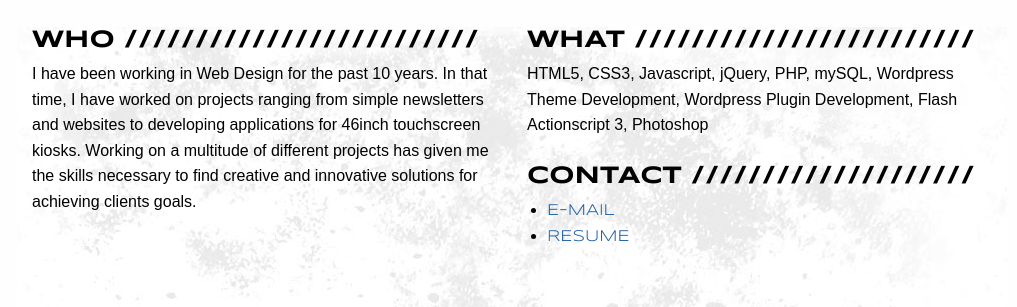
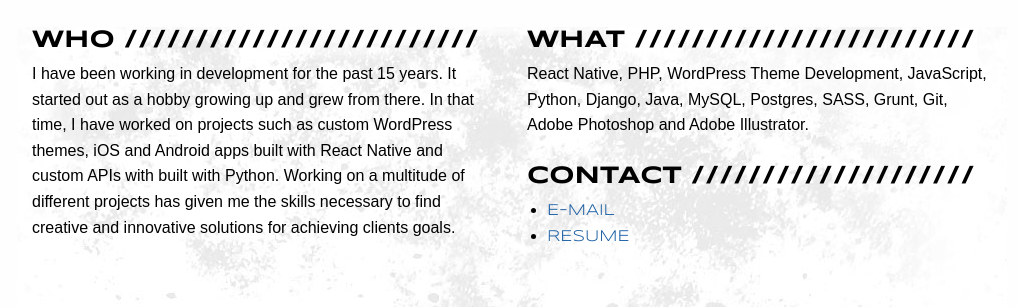
Before and after one commit to cvongrim/cvongrim.github.io, a website: page src/html/index.mustache in a window 1280 px wide. Shown: the part 150-457 px from the top of the page, without its empty margins (128-1145 px from the left). Drawn offline with nearby package versions, Linux system fonts and the light colour scheme; files that its build step writes are made by us from their sources; files whose address does not match are found by name.

Commit message:
Update bio

```diff
--- a/src/html/index.mustache
+++ b/src/html/index.mustache
@@ -6,7 +6,7 @@
     <title>Colin von Grimmenstein</title>
     <meta name="description" content="The Web Design/Development Portfolio for Colin von Grimmenstein"/>
     <meta name="keywords"
-          content="Web, Site, Design, Development, Website, Code, HTML, PHP, MySQL, Jquery, Flash, Photoshop, Mobile, Media, Actionscript, Designer"/>
+          content="Web, Site, Design, Development, Website, Python, React Native, Django, JavaScript, Code, HTML, PHP, MySQL, Jquery, Flash, Photoshop, Mobile, Media, Actionscript, Designer"/>
     <link rel="icon" type="image/x-icon" href="img/favicon.ico"/>
 
 
@@ -28,16 +28,18 @@
     <div class="grid-x grid-margin-x">
         <div class="cell small-12 large-6">
             <h3 class="fittext">WHO /////////////////////////</h3>
-            <p>I have been working in Web Design for the past 10 years. In that time, I have worked on projects ranging
-                from simple newsletters and websites to developing applications for 46inch touchscreen kiosks. Working
-                on a multitude of different projects has given me the skills necessary to find creative and innovative
-                solutions for achieving clients goals.</p>
+            <p>I have been working in development for the past 15 years. It started out as a hobby growing up and grew
+                from there. In that time, I have worked on projects such as custom WordPress themes, iOS and Android
+                apps built with React Native and custom APIs with built with Python. Working on a multitude of different
+                projects has given me the skills necessary to find creative and innovative solutions for achieving
+                clients goals.</p>
         </div>
 
         <div class="cell small-12 large-6">
             <h3 class="fittext">WHAT ////////////////////////</h3>
-            <p>HTML5, CSS3, Javascript, jQuery, PHP, mySQL, Wordpress Theme Development, Wordpress Plugin Development,
-                Flash Actionscript 3, Photoshop</p>
+            <p>React Native, PHP, WordPress Theme Development, JavaScript, Python, Django, Java, MySQL, Postgres, SASS,
+                Grunt, Git,
+                Adobe Photoshop and Adobe Illustrator.</p>
 
             <h3 class="fittext">CONTACT ////////////////////</h3>
             <ul>
```
Also changed, not shown: index.html.
